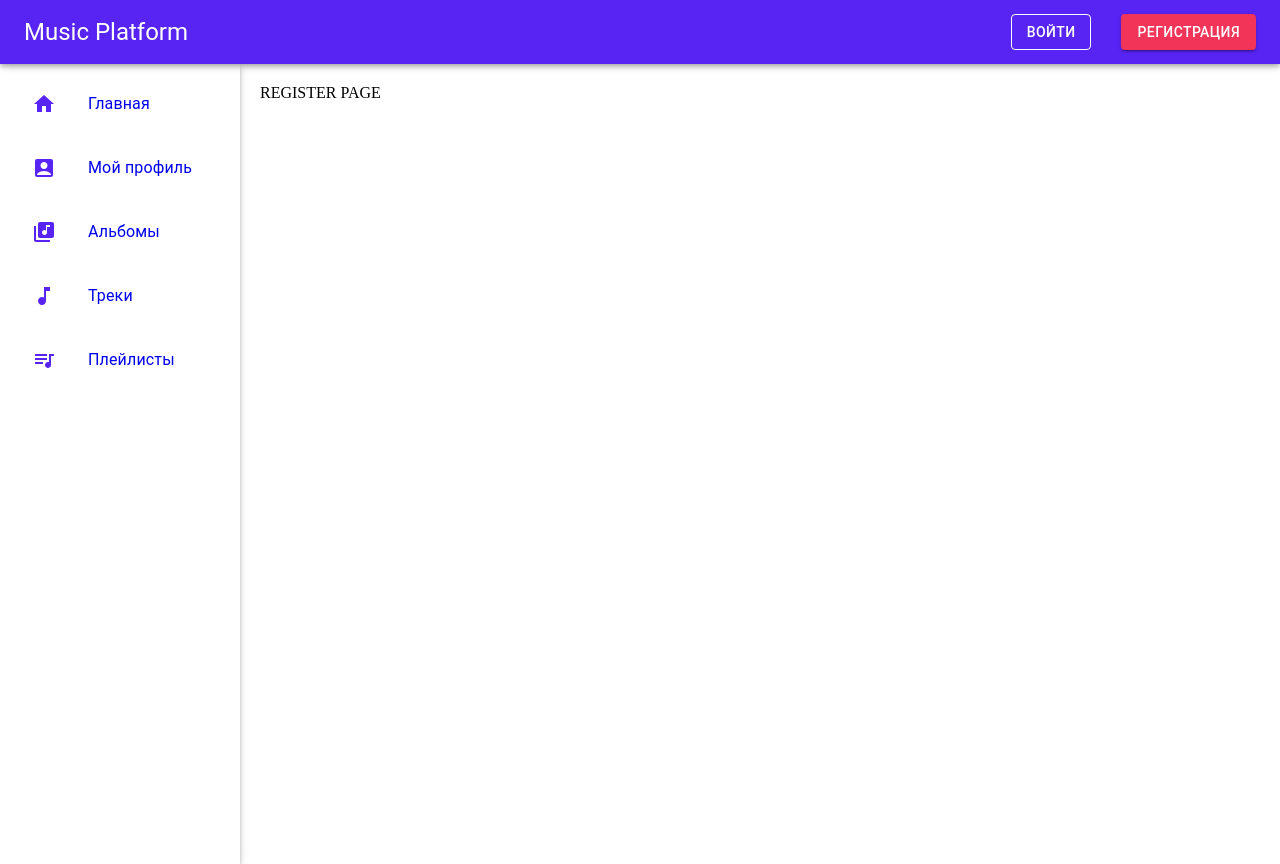
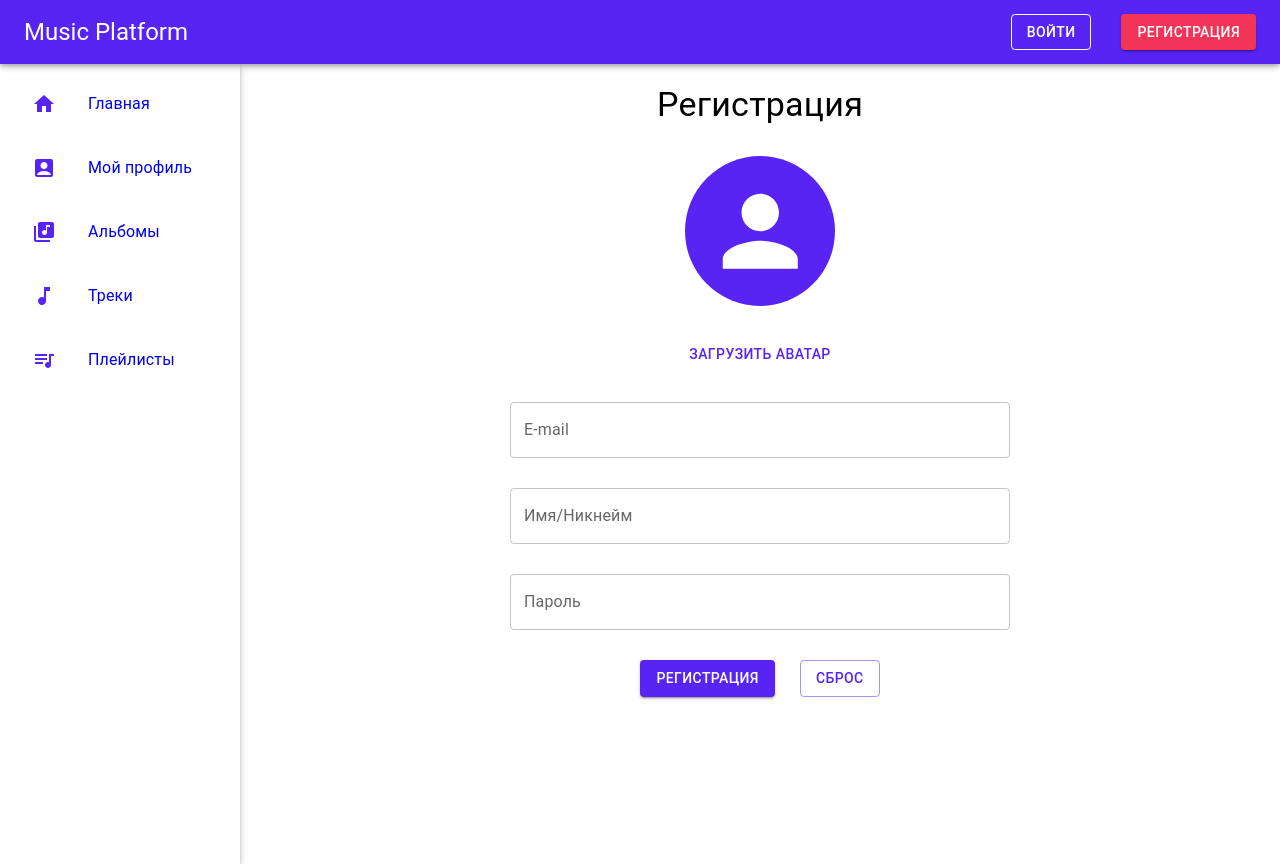
Before and after one commit to Vlad1slav1vanov/music-platform-frontend, a React (Create React App) app: page /register in a window 1280 px wide. After the commit the page ends 800 px from the top, so only its background shows below. Built offline with nearby package versions, Linux system fonts and the light colour scheme.

Commit message:
Валидация и аватар в форме регистрации

```diff
--- a/package.json
+++ b/package.json
@@ -19,6 +19,7 @@
     "mobx-react-lite": "^3.4.0",
     "react": "^18.2.0",
     "react-dom": "^18.2.0",
+    "react-hook-form": "^7.43.0",
     "react-router-dom": "^6.8.0",
     "react-scripts": "5.0.1",
     "sass": "^1.58.0",
--- a/src/app/main-layout/styles/index.scss
+++ b/src/app/main-layout/styles/index.scss
@@ -1,6 +1,6 @@
 .main-wrapper {
-  margin-top: 64px;
   margin-left: 240px;
   padding: 20px;
+  padding-top: 84px;
   height: 100%;
 }
--- a/src/pages/register-page/index.tsx
+++ b/src/pages/register-page/index.tsx
@@ -1,7 +1,13 @@
 import React from 'react';
+import PageTitle from 'shared/UI/PageTitle';
+import RegisterForm from 'widgets/register-form';
+import './styles/index.scss';
 
 const RegisterPage: React.FC = () => (
-	<>REGISTER PAGE</>
+	<div className='register-page'>
+		<PageTitle>Регистрация</PageTitle>
+		<RegisterForm/>
+	</div>
 );
 
 export default RegisterPage;
--- /dev/null
+++ b/src/pages/register-page/styles/index.scss
@@ -0,0 +1,6 @@
+.register-page {
+  display: flex;
+  flex-direction: column;
+  align-items: center;
+  gap: 30px;
+}
--- /dev/null
+++ b/src/shared/UI/PageTitle.tsx
@@ -0,0 +1,12 @@
+import {Typography} from '@mui/material';
+import React from 'react';
+
+type PageTitleProps = {
+	children: React.ReactNode;
+};
+
+const PageTitle: React.FC<PageTitleProps> = ({children}) => (
+	<Typography variant='h4'>{children}</Typography>
+);
+
+export default PageTitle;
--- a/src/widgets/header/index.tsx
+++ b/src/widgets/header/index.tsx
@@ -1,8 +1,11 @@
 import {AppBar, Button, Toolbar, Typography} from '@mui/material';
 import React from 'react';
+import {useNavigate} from 'react-router-dom';
 import './styles/index.scss';
 
-const Header: React.FC = () => (
+const Header: React.FC = () => {
+	const navigate = useNavigate();
+	return (
 		<AppBar>
 			<Toolbar>
 				<div className='header-wrapper'>
@@ -13,12 +16,18 @@ const Header: React.FC = () => (
 						<Button
 							variant='outlined'
 							color='inherit'
+							onClick={() => {
+								navigate('/login');
+							}}
 						>
               Войти
 						</Button>
 						<Button
 							variant='contained'
 							color='secondary'
+							onClick={() => {
+								navigate('/register');
+							}}
 						>
               Регистрация
 						</Button>
@@ -27,5 +36,6 @@ const Header: React.FC = () => (
 			</Toolbar>
 		</AppBar>
 	);
+};
 
 export default Header;
--- a/src/widgets/main-navigation/styles/index.scss
+++ b/src/widgets/main-navigation/styles/index.scss
@@ -2,6 +2,7 @@
   position: fixed;
   width: 240px;
   height: 100vh;
+  top: 64px;
   box-shadow:
   0px 2px 4px -1px rgb(0 0 0 / 20%),
   0px 4px 5px 0px rgb(0 0 0 / 14%),
--- /dev/null
+++ b/src/widgets/register-form/index.tsx
@@ -0,0 +1,117 @@
+import {Avatar, Button, TextField} from '@mui/material';
+import {observer} from 'mobx-react-lite';
+import React from 'react';
+import {useForm} from 'react-hook-form';
+import './styles/index.scss';
+
+const RegisterForm: React.FC = () => {
+	const [avatarUrl, setAvatarUrl] = React.useState<string>('');
+	const avatarInput = React.useRef<HTMLInputElement>(null);
+
+	const {
+		register,
+		handleSubmit,
+		setValue,
+		formState: {
+			errors,
+			isValid,
+		}} = useForm({
+		defaultValues: {
+			email: '',
+			fullName: '',
+			password: '',
+			avatar: undefined as undefined | File,
+		},
+		mode: 'onChange',
+	});
+
+	const changeAvatar = (evt: React.ChangeEvent<HTMLInputElement>) => {
+		if (evt.target.files) {
+			const file = evt.target.files[0];
+			setValue('avatar', file);
+			const reader = new FileReader();
+			reader.onload = e => {
+				setAvatarUrl(e?.target?.result as string);
+			};
+
+			reader.readAsDataURL(file);
+		}
+	};
+
+	const deleteAvatar = () => {
+		setValue('avatar', undefined);
+		setAvatarUrl('');
+	};
+
+	const refreshForm = () => {
+		deleteAvatar();
+		setValue('email', '');
+		setValue('password', '');
+		setValue('fullName', '');
+	};
+
+	return (
+		<div className='register-form'>
+			<Avatar
+				sx={{
+					width: 150,
+					height: 150,
+					background: '#5824f3',
+				}}
+				src={avatarUrl}
+			/>
+			<div className='register-form__avatar-buttons'>
+				{avatarUrl
+					? <Button
+						color='error'
+						onClick={deleteAvatar}
+					>
+            Удалить
+					</Button>
+					: <Button
+						onClick={() => avatarInput.current?.click()}
+					>
+            Загрузить аватар
+					</Button>
+				}
+			</div>
+			<form className='register-form__form'>
+				<input
+					type='file'
+					accept='image/*'
+					hidden
+					{...register('avatar')}
+					ref={avatarInput}
+					onChange={changeAvatar}
+				/>
+				<TextField
+					label='E-mail'
+					type='email'
+					error={Boolean(errors.email?.message)}
+					helperText={errors.email?.message}
+					{...register('email', {required: 'Укажите почту'})}
+				/>
+				<TextField
+					label='Имя/Никнейм'
+					type='text'
+					error={Boolean(errors.fullName?.message)}
+					helperText={errors.fullName?.message}
+					{...register('fullName', {required: 'Укажите свое имя или никнейм'})}
+				/>
+				<TextField
+					label='Пароль'
+					type='password'
+					error={Boolean(errors.password?.message)}
+					helperText={errors.password?.message}
+					{...register('password', {required: 'Придумайте пароль'})}
+				/>
+				<div className='register-form__buttons-wrapper'>
+					<Button variant='contained'>Регистрация</Button>
+					<Button variant='outlined'>Сброс</Button>
+				</div>
+			</form>
+		</div>
+	);
+};
+
+export default observer(RegisterForm);
--- /dev/null
+++ b/src/widgets/register-form/styles/index.scss
@@ -0,0 +1,32 @@
+.register-form {
+  width: 100%;
+  display: flex;
+  flex-direction: column;
+  align-items: center;
+  gap: 30px;
+}
+
+.register-form__form {
+  width: 50%;
+  display: flex;
+  flex-direction: column;
+  gap: 30px;
+}
+
+.register-form__buttons-wrapper {
+  width: 100%;
+  display: flex;
+  justify-content: center;
+  gap: 25px;
+}
+
+.register-form__avatar {
+  width: 200px;
+  height: 200px;
+}
+
+.register-form__avatar-buttons {
+  display: flex;
+  justify-content: center;
+  gap: 25px;
+}
```
Also changed, not shown: 1 other file (tests, documents, lock files or other folders). Lines whose indentation alone changed are shown as unchanged.
